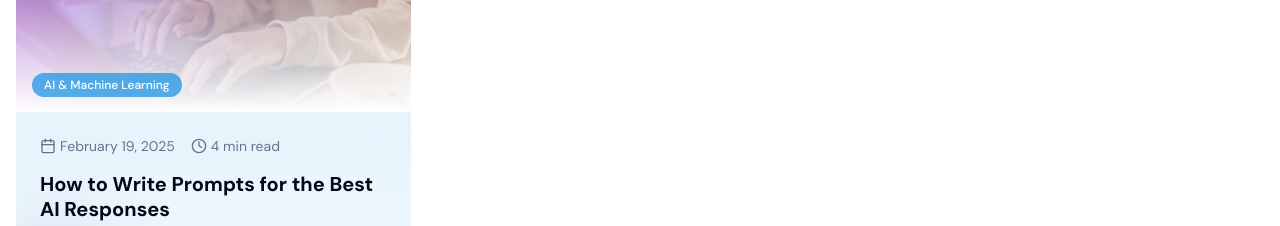
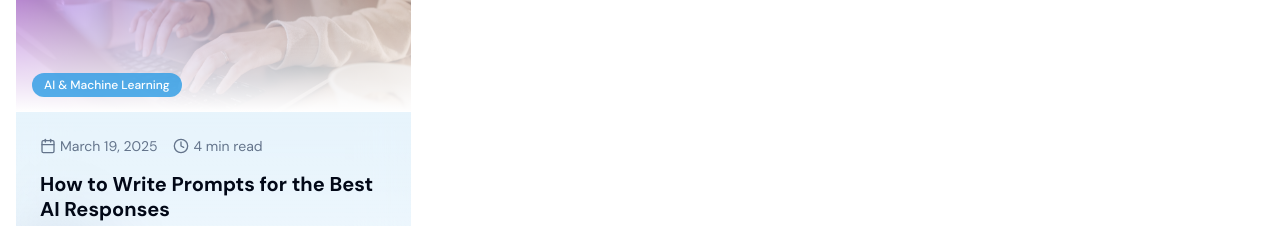
Before and after one commit to jackoliverdev/centrus-website, a Next.js app: page /resources/blog in a window 1280 px wide. Shown: the part 1340-1566 px from the top of the page. Built offline with nearby package versions, Linux system fonts and the light colour scheme; no server answers.

Commit message:
New blog

```diff
--- a/src/content/blog.ts
+++ b/src/content/blog.ts
@@ -234,7 +234,7 @@ With Centrus, you're not just adopting an AI tool; you're gaining a partner comm
     slug: 'how-to-prompt',
     title: 'How to Write Prompts for the Best AI Responses',
     description: 'Artificial intelligence tools like ChatGPT have revolutionised how we solve problems, create content, and manage tasks across various industries. Learn how to craft effective prompts to get the best results.',
-    date: 'February 19, 2025',
+    date: 'March 19, 2025',
     category: 'AI & Machine Learning',
     image: '/images/BlogWritePrompts.png',
     author: authors.centrusTeam,
```
